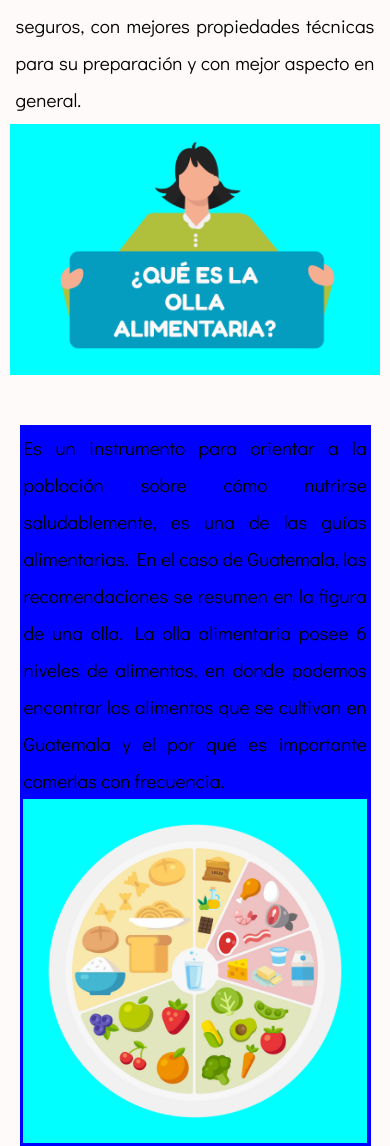
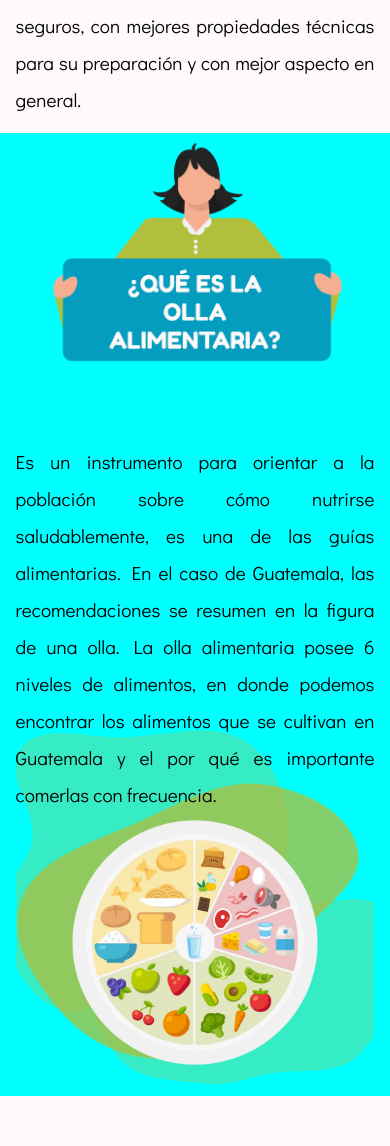
Before and after one commit to Ksvaldes/pruebaa, a plain HTML site: page index.html in a window 390 px wide. Shown: the part 863-2009 px from the top of the page. Drawn offline with Linux system fonts and the light colour scheme.

Commit message:
Se agrega mas

```diff
--- a/Css/areaInformativa1.css
+++ b/Css/areaInformativa1.css
@@ -53,7 +53,7 @@
 
     }
     .CuadroImg{
-        width: 85%;
+        width: 80%;
         margin-right: 200rem;
         height:40rem;
         margin: auto;
@@ -95,6 +95,7 @@
 @media screen and  (max-width:37.5rem){
     .Info{
        margin-top: 2rem;
+       background-color: aqua;
     }
 
     .area{
@@ -123,14 +124,13 @@
     }
     .CuadroImg{
         flex-direction: column-reverse;
-        background-color: aqua;
-        width: 95%;
+        width: 100%;
         height: auto;
         justify-content: center;
         align-items: center;
     }
     .Info .TextoEncima{
-background-color: blue;
+        width: 94%;
     }
     .img2{
         display: none;
@@ -141,11 +141,18 @@ background-color: blue;
     .img2_visible{
         display: flex;
         flex-direction: column-reverse;
-        background-color: aqua;
+        background-image: url(../img/Group\ 33\ \(1\).png);
         width: 100%;
-        height: auto;
+        height: 40rem;
         justify-content: center;
         align-items: center;
+        margin-top: -12rem;
+    }
+    .img2V{
+        margin-top: 10rem;
+        width: 80%;
+        display: flex;
+
     }
 
 }
--- a/index.html
+++ b/index.html
@@ -61,7 +61,9 @@
                 <p class="parrafo2">
                     Es un instrumento para orientar a la población sobre cómo nutrirse saludablemente, es una de las guías alimentarias. En el caso de Guatemala, las recomendaciones se resumen en la figura de una olla. La olla alimentaria posee 6 niveles de alimentos, en donde podemos encontrar los alimentos que se cultivan en Guatemala y el por qué es importante comerlas con frecuencia.
                 </p>
-                <img class="ImgFrente img2_visible" src="./img/Olla-alimentaria.png" alt="">
+                <div class="img2_visible">
+                    <img class="ImgFrente img2V" src="./img/Olla-alimentaria.png" alt="">
+                </div>
             </div>
             </div>
     </div>
```
Also changed, not shown: img/ConFondooVerde.png (added), img/Group 33 (1).png (added), 2 other files.
